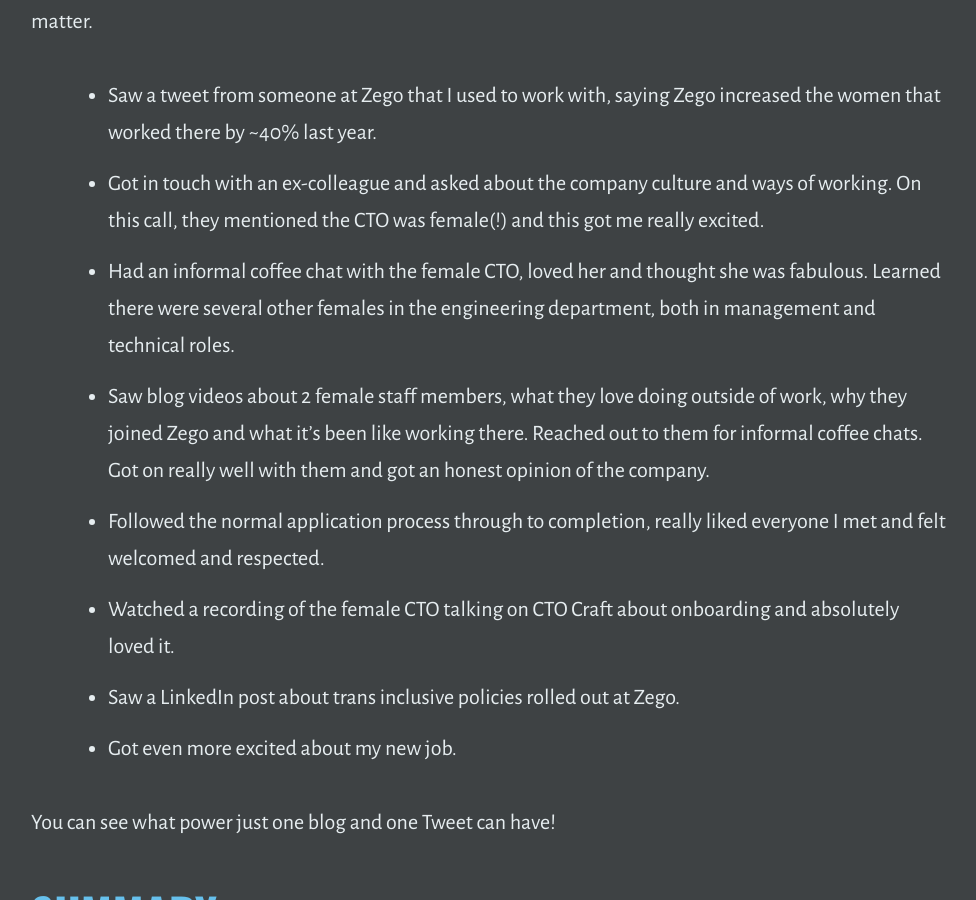
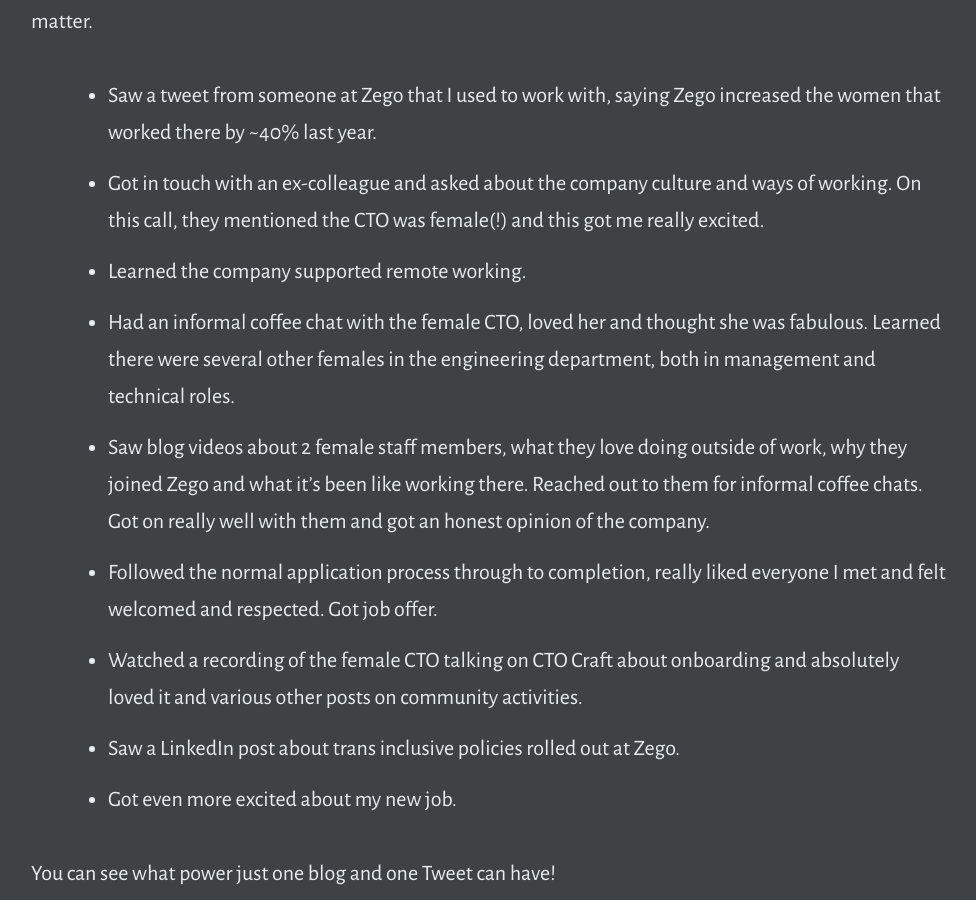
Before and after one commit to outragedpinkracoon/outragedpinkracoon.github.io, a Jekyll site: the page built from _posts/2021-07-01-will-i-belong-here.md, in a window 1280 px wide and 900 px high, scrolled down 5955 px. Shown: the whole window, without its empty margins (150-1126 px from the left). Built offline with Jekyll 4.4.1, drawn with Linux system fonts in a browser that asks for light colours.

Commit message:
quick tidy

```diff
--- a/_posts/2021-07-01-will-i-belong-here.md
+++ b/_posts/2021-07-01-will-i-belong-here.md
@@ -77,10 +77,11 @@
 
 - Saw a tweet from someone at Zego that I used to work with, saying Zego increased the women that worked there by ~40% last year.
 - Got in touch with an ex-colleague and asked about the company culture and ways of working. On this call, they mentioned the CTO was female(!) and this got me really excited.
+- Learned the company supported remote working.
 - Had an informal coffee chat with the female CTO, loved her and thought she was fabulous. Learned there were several other females in the engineering department, both in management and technical roles.
 - Saw blog videos about 2 female staff members, what they love doing outside of work, why they joined Zego and what it's been like working there. Reached out to them for informal coffee chats. Got on really well with them and got an honest opinion of the company.
-- Followed the normal application process through to completion, really liked everyone I met and felt welcomed and respected.
-- Watched a recording of the female CTO talking on CTO Craft about onboarding and absolutely loved it.
+- Followed the normal application process through to completion, really liked everyone I met and felt welcomed and respected. Got job offer.
+- Watched a recording of the female CTO talking on CTO Craft about onboarding and absolutely loved it and various other posts on community activities.
 - Saw a LinkedIn post about trans inclusive policies rolled out at Zego.
 - Got even more excited about my new job.
 
```
